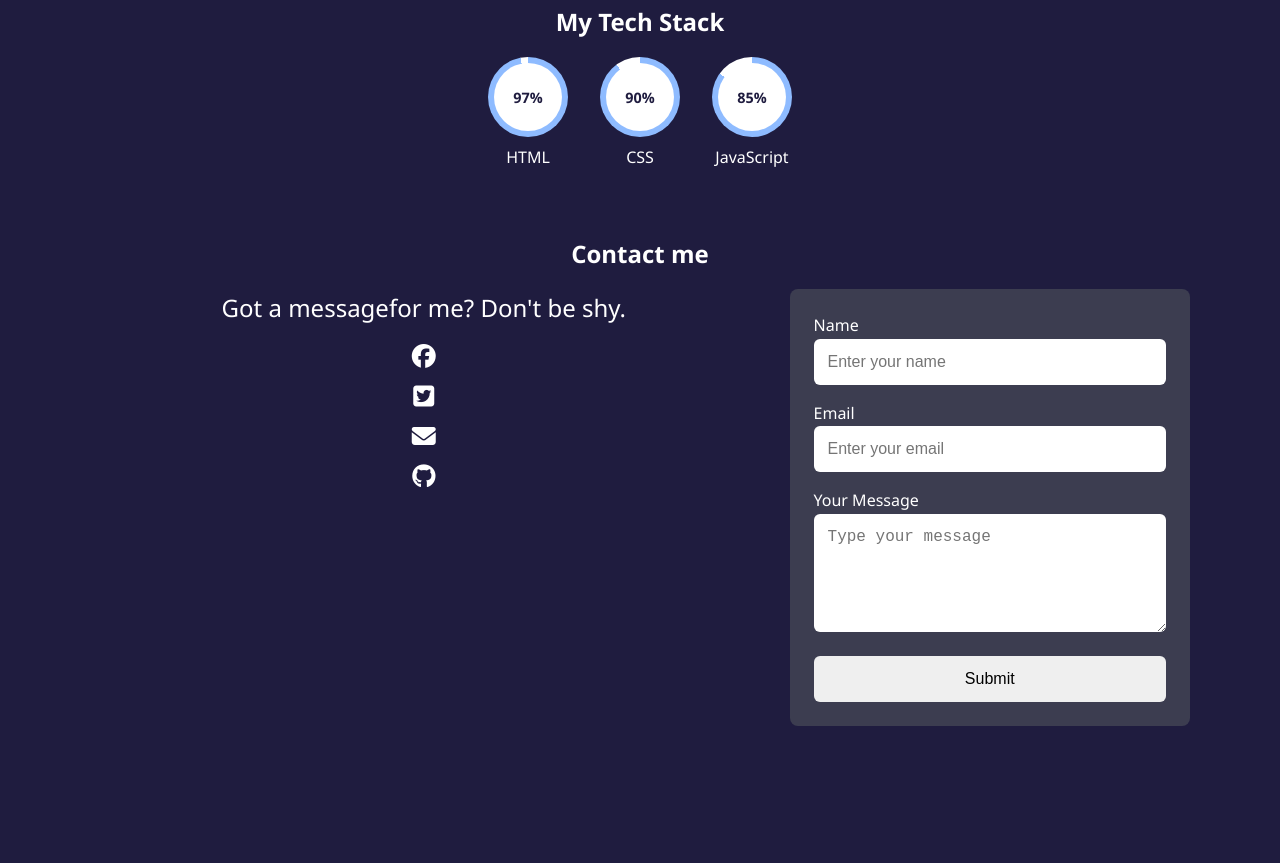
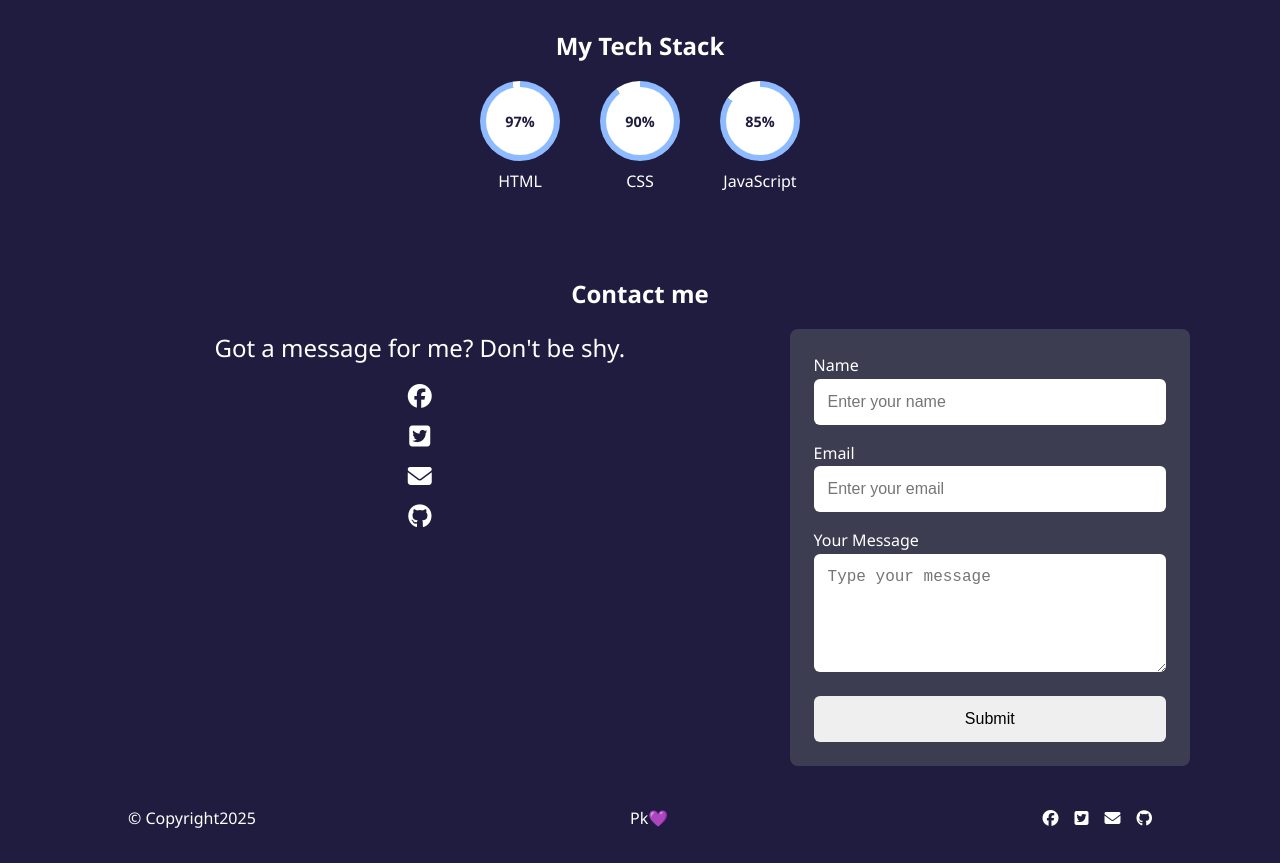
Before and after one commit to tutich/hackathon-portfolio, a plain HTML site: page index.html in a window 1280 px wide. Shown: the part 789-1652 px from the top of the page. Before the commit the page ends 1547 px from the top, so only its background shows below. Drawn offline with Linux system fonts and the light colour scheme.

Commit message:
footer styles

```diff
--- a/index.html
+++ b/index.html
@@ -74,7 +74,7 @@
             <h2>Contact me</h2>
             <div class="contact">
                 <div class="icons">
-                    <p>Got a messagefor me? Don't be shy.</p>
+                    <p>Got a message for me? Don't be shy.</p>
                     <i class="fa-brands fa-facebook"></i>
                     <i class="fa-brands fa-square-twitter"></i>
                     <i class="fa-solid fa-envelope"></i>
@@ -107,14 +107,20 @@
 
     <footer>
         <div>
-
+            <p>© Copyright2025</p>
         </div>
         <div>
+            Pk💜
+        </div>
 
-        </div>
+            <div class="icons-footer">
+                <i class="fa-brands fa-facebook"></i>
+                <i class="fa-brands fa-square-twitter"></i>
+                <i class="fa-solid fa-envelope"></i>
+                <i class="fa-brands fa-github"></i>
+            </div>
+
     </footer>
-
-
 
 
     <script src="script.js" defer></script>
--- a/styles.css
+++ b/styles.css
@@ -18,7 +18,7 @@
   --purple-100: #8ebbff;
   --purple-200: #925ff0;
 
-  --gap: 2rem;
+  --gap: 2.5rem;
   --padding: 1.5rem;
 }
 
@@ -134,6 +134,7 @@ section {
 .stack-items {
   display: flex;
   flex-wrap: wrap;
+
   gap: var(--gap);
   justify-content: center;
 }
@@ -207,6 +208,11 @@ section {
   gap: 1rem;
 }
 
+.icons-footer {
+  display: flex;
+  gap: 1rem;
+}
+
 .icons i {
   color: var(--white);
   cursor: pointer;
@@ -239,6 +245,18 @@ input, textarea {
   font-size: 1rem;
 }
 
+footer {
+  width: 80%;
+  margin: 0 auto;
+  display: flex;
+  flex-direction: row;
+  align-items: center;
+  justify-content: space-between;
+  gap: 1rem;
+  margin-bottom: 2rem;
+  color: var(--white);
+}
+
 /* RESPONSIVENESS */
 @media (max-width: 1024px) {
   .about, .contact {
@@ -264,6 +282,13 @@ input, textarea {
   .form {
     padding: 1rem;
   }
+
+  footer {
+    flex-direction: column;
+    text-align: center;
+  }
+
+
 }
 
 @media (max-width: 480px) {
@@ -280,4 +305,5 @@ input, textarea {
     padding: 0.5rem 1rem;
     font-size: 0.9rem;
   }
+
 }
```
